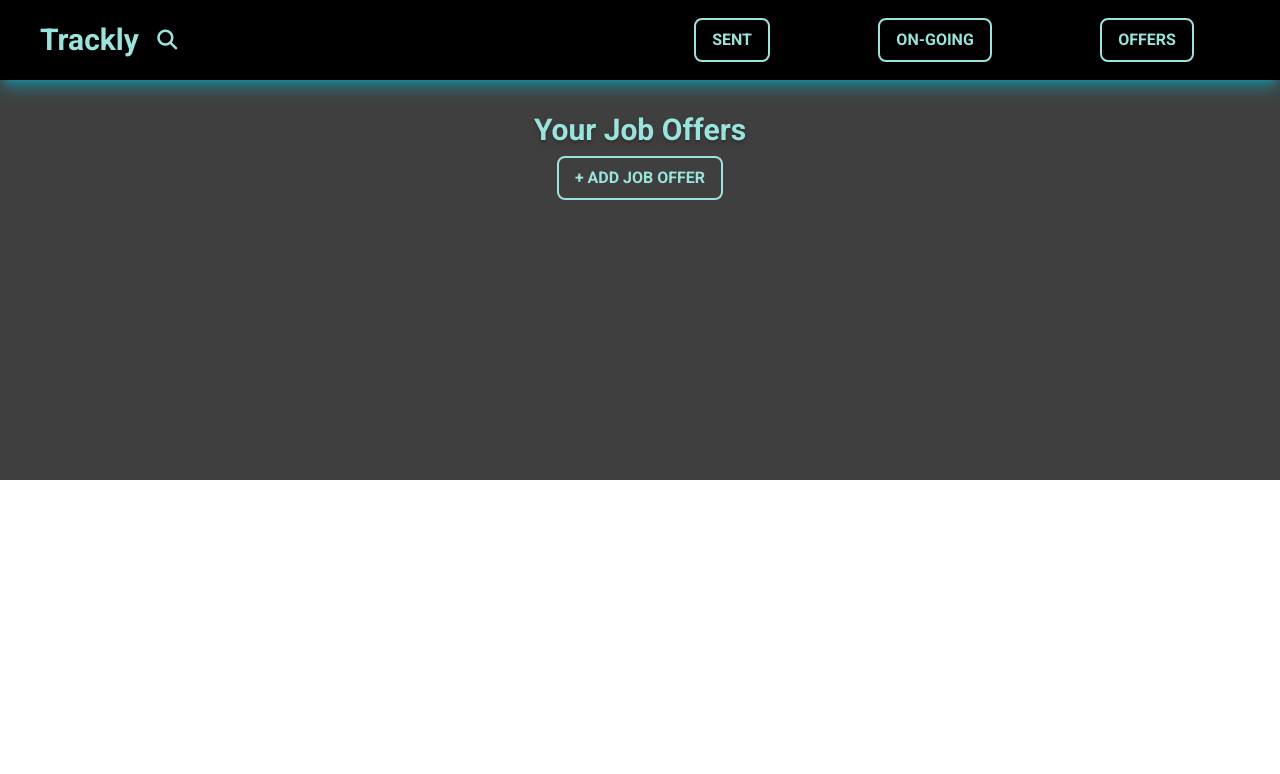
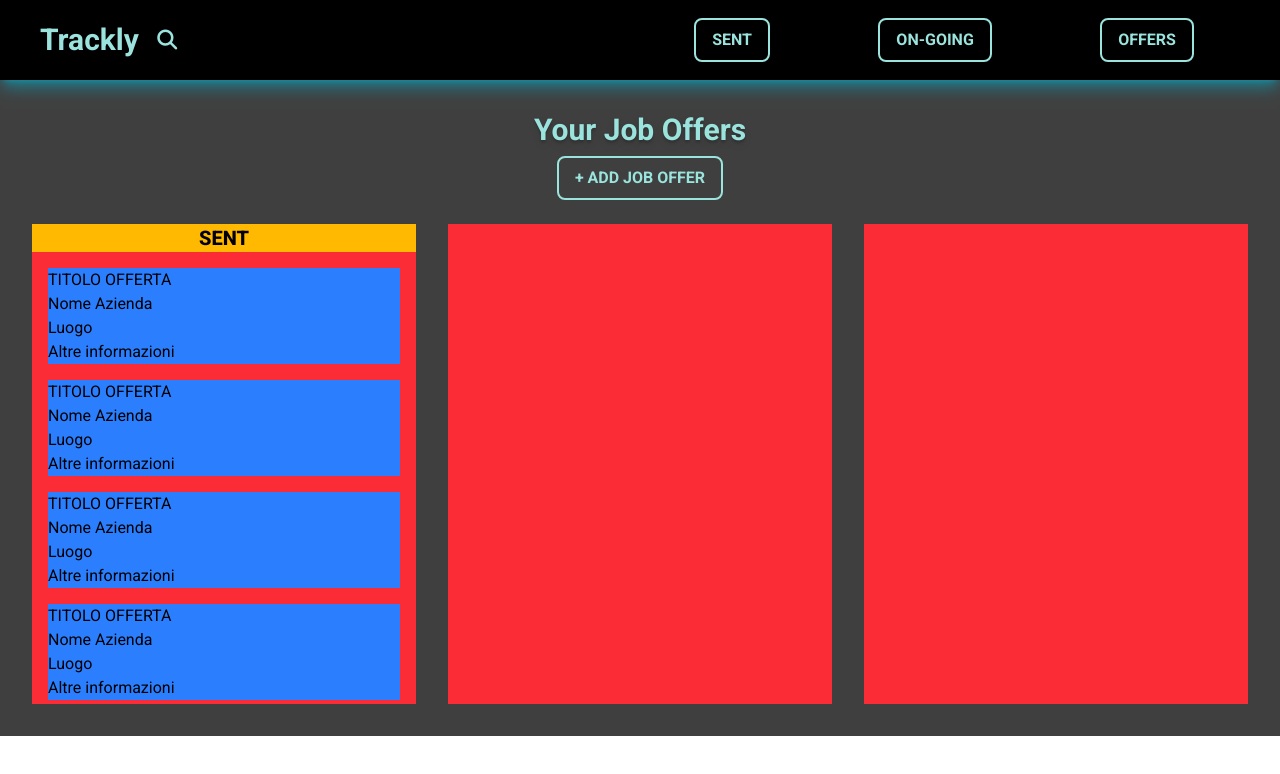
Before and after one commit to AndreaMargutti/job-tracker-react, a React (Vite) app: page / in a window 1280 px wide. Shown: the top 774 px of the page. Built offline with nearby package versions, Linux system fonts and the light colour scheme.

Commit message:
design: first draft of main section design

```diff
--- a/src/App.tsx
+++ b/src/App.tsx
@@ -20,7 +20,47 @@ function App() {
             onSelect={() => openModal()}
           />
         </div>
-        <section className="grid"></section>
+        <section className="grid grid-cols-3 gap-8 px-8 pb-8">
+          <div className="max-h-[60vh] bg-red-500 overflow-scroll">
+            <h2 className="sticky top-0 bg-amber-400 text-center font-extrabold uppercase text-xl">
+              Sent
+            </h2>
+            <section className="p-4">
+              <div className="bg-blue-500 mb-4">
+                <h2>TITOLO OFFERTA</h2>
+                <h4>Nome Azienda</h4>
+                <p>Luogo</p>
+                <a href="#">Altre informazioni</a>
+              </div>
+              <div className="bg-blue-500 mb-4">
+                <h2>TITOLO OFFERTA</h2>
+                <h4>Nome Azienda</h4>
+                <p>Luogo</p>
+                <a href="#">Altre informazioni</a>
+              </div>
+              <div className="bg-blue-500 mb-4">
+                <h2>TITOLO OFFERTA</h2>
+                <h4>Nome Azienda</h4>
+                <p>Luogo</p>
+                <a href="#">Altre informazioni</a>
+              </div>
+              <div className="bg-blue-500 mb-4">
+                <h2>TITOLO OFFERTA</h2>
+                <h4>Nome Azienda</h4>
+                <p>Luogo</p>
+                <a href="#">Altre informazioni</a>
+              </div>
+              <div className="bg-blue-500 mb-4">
+                <h2>TITOLO OFFERTA</h2>
+                <h4>Nome Azienda</h4>
+                <p>Luogo</p>
+                <a href="#">Altre informazioni</a>
+              </div>
+            </section>
+          </div>
+          <div className="min-h-100 bg-red-500"></div>
+          <div className="min-h-100 bg-red-500"></div>
+        </section>
       </main>
     </>
   );
```
